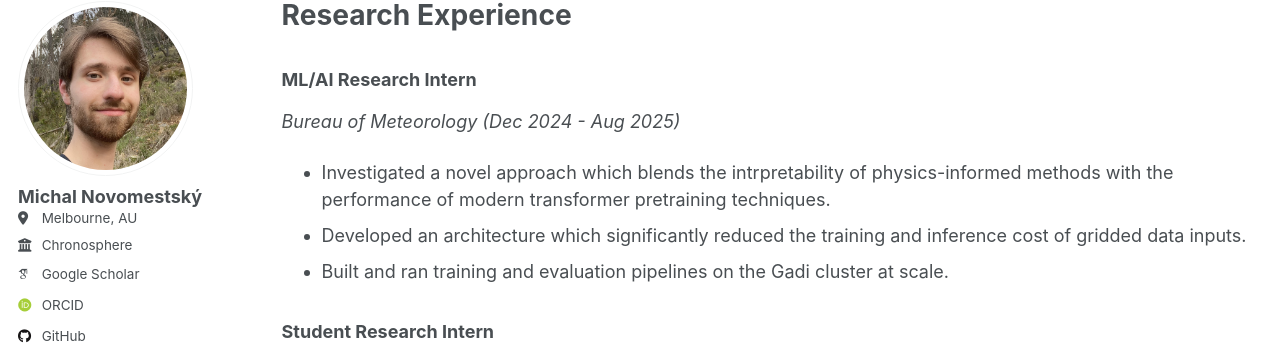
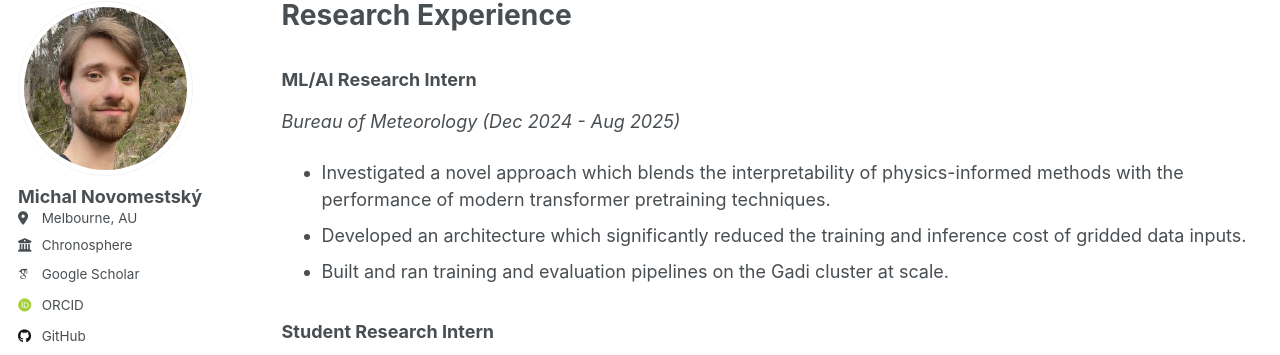
Before and after one commit to Michal-Novomestsky/Michal-Novomestsky.github.io, a Jekyll site: the page built from _pages/cv.md, in a window 1280 px wide and 900 px high, scrolled down 1005 px. Shown: the part 98-453 px from the top of the window. Built offline with Jekyll 4.4.1, drawn with Linux system fonts in a browser that asks for light colours; some web fonts are replaced.

Commit message:
Update cv.md

```diff
--- a/_pages/cv.md
+++ b/_pages/cv.md
@@ -38,7 +38,7 @@ redirect_from:
 # Research Experience
 ### ML/AI Research Intern
 *Bureau of Meteorology (Dec 2024 - Aug 2025)*
-* Investigated a novel approach which blends the intrpretability of physics-informed methods with the performance of modern transformer pretraining techniques.
+* Investigated a novel approach which blends the interpretability of physics-informed methods with the performance of modern transformer pretraining techniques.
 * Developed an architecture which significantly reduced the training and inference cost of gridded data inputs.
 * Built and ran training and evaluation pipelines on the Gadi cluster at scale.
 
```
